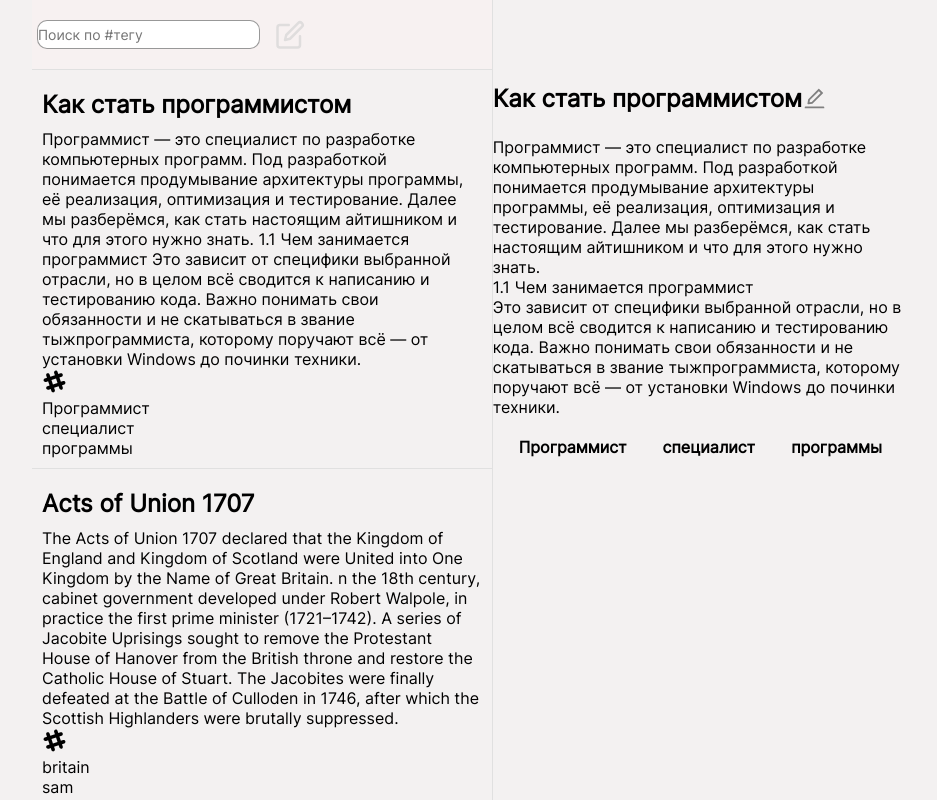
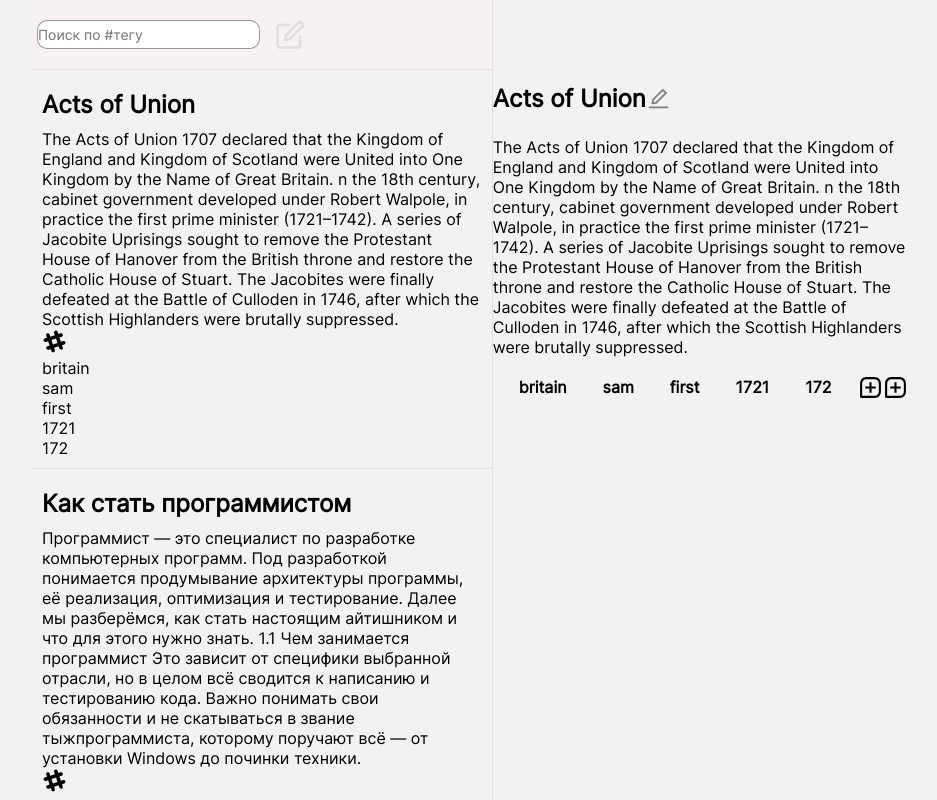
Before and after one commit to AlexGurski/notes, a React (Create React App) app: page / in a window 1280 px wide. Both pictures are taken after a click on the element 293 px from the left and 249 px from the top of the page. Shown: the top 800 px of the page, without its empty margins (32-969 px from the left). Built offline with nearby package versions, Linux system fonts and the light colour scheme; data requests are answered from the project's data file.

Commit message:
add post

```diff
--- a/package.json
+++ b/package.json
@@ -6,6 +6,7 @@
     "@testing-library/jest-dom": "^5.16.4",
     "@testing-library/react": "^13.3.0",
     "@testing-library/user-event": "^13.5.0",
+    "axios": "^0.27.2",
     "react": "^18.1.0",
     "react-dom": "^18.1.0",
     "react-icons": "^4.4.0",
--- a/server/db.json
+++ b/server/db.json
@@ -2,25 +2,29 @@
   "notes": [
     {
       "id": 1,
-      "time":"",
-      "title":"Welsh national",
-      "text": "Welsh national identity emerged among the Celtic Britons after the Roman withdrawal from Britain in the 5th century, and Wales is regarded as one of the modern Celtic nations. Llywelyn ap Gruffudd's death in 1282 marked the completion of Edward I of England's conquest of Wales, though Owain Glyndŵr briefly restored independence to Wales in the early 15th century. ",
-      "tags": ["wales", "alex", "Celtic"]
+      "time": "",
+      "title": "Как стать программистом",
+      "text": "Программист — это специалист по разработке компьютерных программ. Под разработкой понимается продумывание архитектуры программы, её реализация, оптимизация и тестирование. Далее мы разберёмся, как стать настоящим айтишником и что для этого нужно знать.\n1.1 Чем занимается программист\nЭто зависит от специфики выбранной отрасли, но в целом всё сводится к написанию и тестированию кода. Важно понимать свои обязанности и не скатываться в звание тыжпрограммиста, которому поручают всё — от установки Windows до починки техники.",
+      "tags": [
+        "Программист",
+        "специалист",
+        "программы",
+        "sfsdff",
+        "172"
+      ]
     },
     {
-        "id": 2,
-        "time":"",
-        "title":"Acts of Union 1707",
-        "text": "The Acts of Union 1707 declared that the Kingdom of England and Kingdom of Scotland were United into One Kingdom by the Name of Great Britain. n the 18th century, cabinet government developed under Robert Walpole, in practice the first prime minister (1721–1742). A series of Jacobite Uprisings sought to remove the Protestant House of Hanover from the British throne and restore the Catholic House of Stuart. The Jacobites were finally defeated at the Battle of Culloden in 1746, after which the Scottish Highlanders were brutally suppressed.",
-        "tags": ["britain", "sam"]
-      },
-      {
-        "id":3,
-        "time":"",
-        "title":"Как стать программистом",
-        "text":"Программист — это специалист по разработке компьютерных программ. Под разработкой понимается продумывание архитектуры программы, её реализация, оптимизация и тестирование. Далее мы разберёмся, как стать настоящим айтишником и что для этого нужно знать.\n1.1 Чем занимается программист\nЭто зависит от специфики выбранной отрасли, но в целом всё сводится к написанию и тестированию кода. Важно понимать свои обязанности и не скатываться в звание тыжпрограммиста, которому поручают всё — от установки Windows до починки техники.",
-        "tags": ["Программист", "специалист","программы"]
-      }
-
+      "id": 2,
+      "time": "",
+      "title": "Acts of Union",
+      "text": "The Acts of Union 1707 declared that the Kingdom of England and Kingdom of Scotland were United into One Kingdom by the Name of Great Britain. n the 18th century, cabinet government developed under Robert Walpole, in practice the first prime minister (1721–1742). A series of Jacobite Uprisings sought to remove the Protestant House of Hanover from the British throne and restore the Catholic House of Stuart. The Jacobites were finally defeated at the Battle of Culloden in 1746, after which the Scottish Highlanders were brutally suppressed.",
+      "tags": [
+        "britain",
+        "sam",
+        "first",
+        "1721",
+        "172"
+      ]
+    }
   ]
 }
--- a/src/App.js
+++ b/src/App.js
@@ -2,10 +2,23 @@ import { useEffect, useState } from "react";
 import './assets/style/notes.css'
 import {NotesListItems} from './layouts/NotesListItems'
 import {NotesTextItem} from './layouts/NotesTextItem'
+import axios from "axios";
 
 function App() {
   const [notes,setNotes] = useState(false)
   const [fullNotes, setFullNotes] = useState(false)
+  const [updateServer, setUpdateServer]=useState(true)
+const update = (data, path) =>{
+  console.log(data)
+        axios.put('http://localhost:3001/notes/'+path, data )
+        .then(resp => {
+          setUpdateServer(!updateServer)
+          //console.log(resp.data);
+      }).catch(error => {
+          console.log(error);
+      });
+}
+
   useEffect(()=>{
     fetch('http://localhost:3001/notes')
     .then((response) => {
@@ -14,13 +27,13 @@ function App() {
     .then((data) => {
       setNotes(data.reverse());
     });
-  },[])
+  },[updateServer])
 
   return (
     <>
     <div className="notes">
-        <NotesListItems notes={notes} onClickOnText={notesTo=>setFullNotes(notesTo)}/>
-        <NotesTextItem fullNotes={fullNotes}/>
+        <NotesListItems notes={notes} onClickOnText={notesTo=>setFullNotes(notesTo)} />
+        <NotesTextItem fullNotes={fullNotes} updates={(data, path)=>update(data,path)}/>
     </div>
     </>
   );
--- a/src/assets/style/notes.css
+++ b/src/assets/style/notes.css
@@ -1 +1 @@
-.notes{width:1440px;max-width:90%;display:flex;height:100vh}.notes_list{width:40%;height:100%;border-right:1px solid #e0e0e0}.notes_list_items{list-style-type:none}.notes_list_items_item{padding:10px;border-bottom:1px solid #e0e0e0;cursor:pointer;transition:all .5s}.notes_list_items_item:hover{background-color:#fff}.notes_list_items_item h2{padding:10px 0}.notes_list_items_item div{width:100%;background-color:#f3f1f1;border:none;outline:none;font-style:normal;min-height:400px;font-family:Inter;font-size:18px;resize:none;border:1px solid red}.notes_text{padding-top:30px;width:60%}.notes_text_header{display:flex;align-items:center;transition:all 1s}.notes_text_header svg{font-size:25px;cursor:pointer;color:gray;transition:all .3s}.notes_text_header svg:hover{color:#000}.notes_text h2{padding:1em 0}.notes .tags{display:flex;gap:1em;padding:15px 0;align-items:center}.notes .tags li{font-weight:600;padding:5px 10px;transition:all .3s;cursor:pointer}.notes .tags li:hover{transform:scale(1.1)}
+.notes{width:1440px;max-width:90%;display:flex;height:100vh}.notes_list{width:40%;height:100%;border-right:1px solid #e0e0e0}.notes_list_items{list-style-type:none}.notes_list_items_item{padding:10px;border-bottom:1px solid #e0e0e0;cursor:pointer;transition:all .5s}.notes_list_items_item:hover{background-color:#fff}.notes_list_items_item h2{padding:10px 0}.notes_list_items_item div{width:100%;background-color:#f3f1f1;border:none;outline:none;font-style:normal;min-height:400px;font-family:Inter;font-size:18px;resize:none;border:1px solid red}.notes_text{padding-top:30px;width:60%}.notes_text_header{display:flex;align-items:center;transition:all 1s}.notes_text_header svg{font-size:25px;cursor:pointer;color:gray;transition:all .3s}.notes_text_header svg:hover{color:#000}.notes_text_addHashTag{display:flex;align-items:center}.notes_text h2{padding:1em 0}.notes .tags{display:flex;gap:1em;padding:15px 0;align-items:center}.notes .tags li{font-weight:600;padding:5px 10px;transition:all .3s;cursor:pointer}.notes .tags li:hover{transform:scale(1.1)}.disanimate{display:none}.animate{display:block;-webkit-animation:ani 1s forwards;animation:ani 1s forwards}@-webkit-keyframes ani{0%{left:40px;width:0}100%{left:0;width:80px}}@keyframes ani{0%{left:40px;width:0}100%{left:0;width:80px}}
--- a/src/assets/style/notes.scss
+++ b/src/assets/style/notes.scss
@@ -52,6 +52,10 @@
             }
         }
     }
+    &_addHashTag{
+        display: flex;
+        align-items: center;
+    }
     h2{
         padding: 1em 0;
     }
@@ -74,3 +78,14 @@
     }
 }
 }
+.disanimate{
+    display: none;
+}
+.animate{
+    display: block;
+    animation: ani 1s forwards;
+}
+@keyframes ani {
+    0% {left: 40px; width: 0;}
+    100% {left: 0; width: 80px;}
+  }
--- a/src/layouts/NotesTextItem.js
+++ b/src/layouts/NotesTextItem.js
@@ -2,9 +2,11 @@ import { useEffect, useRef, useState } from 'react'
 import {FaSlackHash} from 'react-icons/fa'
 import {AiOutlineEdit, AiOutlineCheckSquare, AiOutlineCloseSquare} from 'react-icons/ai'
 import {BiMessageSquareAdd} from 'react-icons/bi'
-export const NotesTextItem = ({fullNotes})=>{
+
+export const NotesTextItem = ({fullNotes, updates})=>{
   const divText = useRef("text")
   const divTitle = useRef("text")
+  const divInput = useRef("text")
   const [text,setText] = useState(false);
   const [tags, setTags] = useState(null);
   const [editHeader, setEditHeader] = useState(false)
@@ -25,7 +27,9 @@ return (
       <span className='notes_text_header'>
         <h2  contentEditable={editHeader} ref={divTitle}>{text.title}</h2>
         <AiOutlineEdit onClick={()=>setEditHeader(true)} style={{display:!editHeader?'block':'none'}}/>
-        <AiOutlineCheckSquare style={{display:editHeader?'block':'none'}} onClick={()=>{setEditHeader(false); setText({...text, title:divTitle.current.textContent})}} />
+        <AiOutlineCheckSquare style={{display:editHeader?'block':'none'}} onClick={()=>{setEditHeader(false);
+                                                                                        setText({...text, title:divTitle.current.textContent});
+                                                                                        updates({...text, title:divTitle.current.textContent}, text.id)}} />
         <AiOutlineCloseSquare style={{display:editHeader?'block':'none'}} onClick={()=>{setEditHeader(false); divTitle.current.textContent=text.title}}/>
       </span>
       <div  className='notes_text_div'
@@ -42,7 +46,20 @@ return (
         {
           text? Object.values(text.tags).map(el=><li onClick={()=>setTags(el)}>{el}</li>):null
         }
-          <BiMessageSquareAdd  style={{fontSize:'25px'}}/>
+         <span className='notes_text_addHashTag'>
+         <BiMessageSquareAdd  style={{fontSize:'25px'}} onClick={()=>divInput.current.classList.add("animate")}/>
+         <BiMessageSquareAdd  style={{fontSize:'25px'}} onClick={()=>divInput.current.classList.remove("animate")}/>
+         <input type="text" className='disanimate' ref={divInput} onKeyPress={e=>
+          {
+            if ((e.key == 'Enter' || e.key == ' ') && e.target.value!==''){
+              setText({...text, tags:[...text.tags, e.target.value]})
+              divInput.current.classList.remove("animate");
+              updates({...text, tags:[...text.tags, e.target.value]},text.id )
+              e.target.value=''
+            }
+          }
+        }></input>
+        </span>
       </ul>
     </div>
     :null
```
Also changed, not shown: 1 other file (tests, documents, lock files or other folders).
